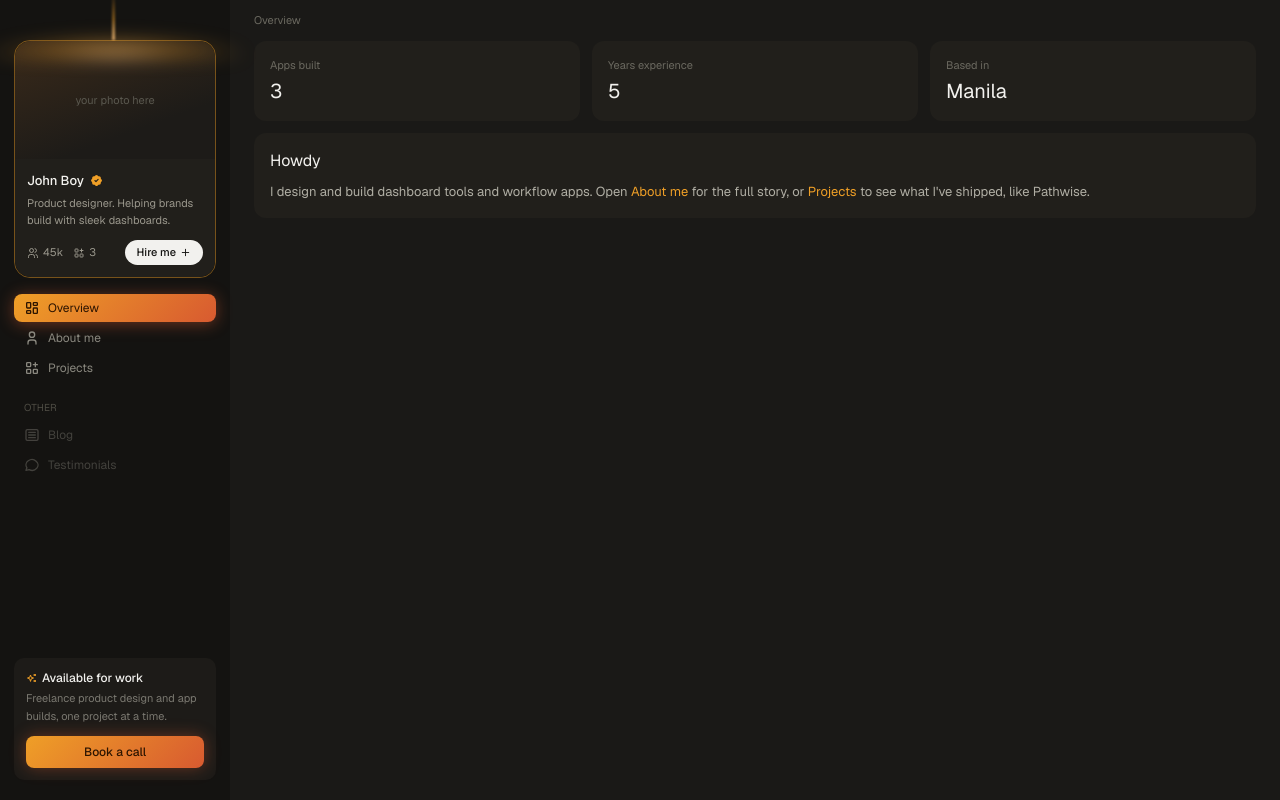
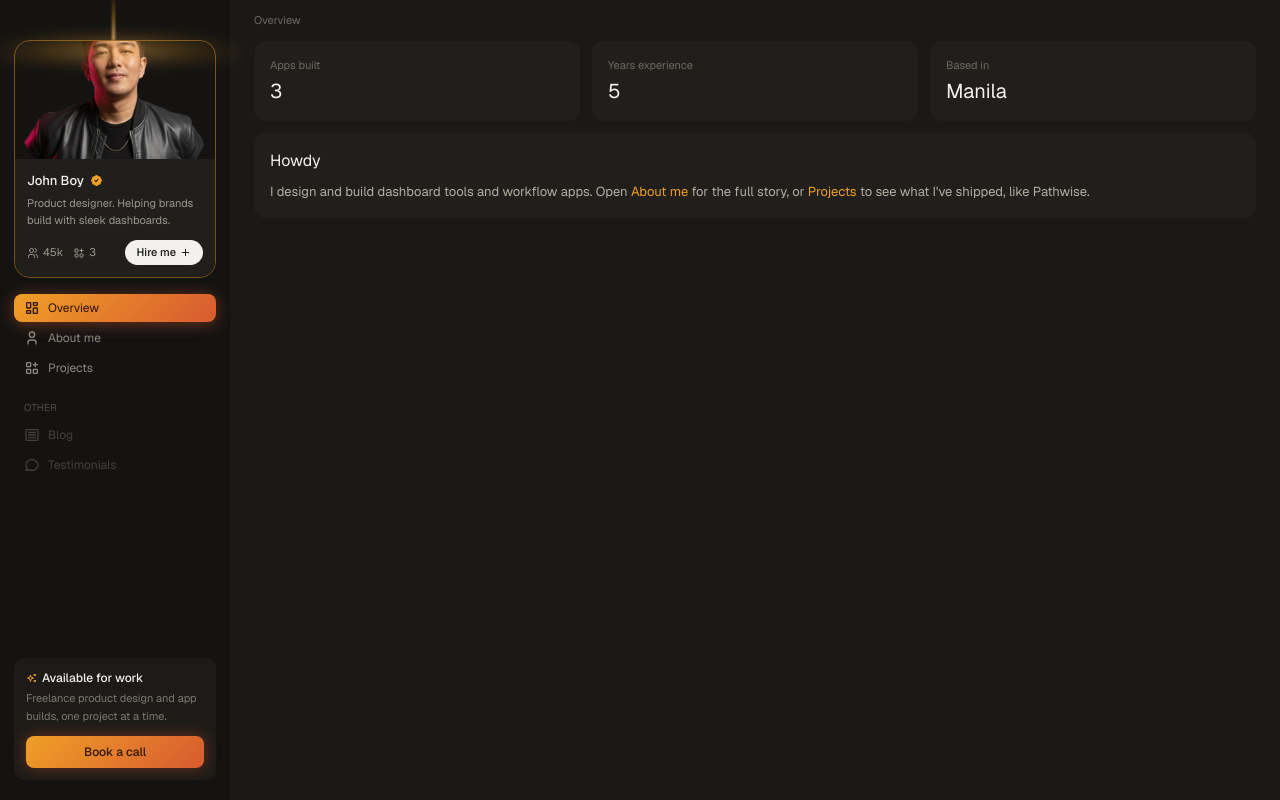
Before and after one commit to uixjohnboy-sys/resume-site, a Next.js app: page / in a window 1280 px wide. Built offline with nearby package versions, Linux system fonts and the light colour scheme.

Commit message:
Add John Boy's profile photo
Wire the actual headshot into the sidebar profile card and the
About me panel, replacing the placeholder blocks.

```diff
--- a/src/components/Sidebar.tsx
+++ b/src/components/Sidebar.tsx
@@ -1,5 +1,6 @@
 "use client";
 
+import Image from "next/image";
 import {
   IconLayoutDashboard,
   IconUser,
@@ -49,14 +50,15 @@
                 "radial-gradient(ellipse 50% 100% at 50% 100%, rgba(255,201,138,0.85) 0%, rgba(239,159,39,0.4) 35%, rgba(239,159,39,0) 72%)",
             }}
           />
-          <div
-            className="flex h-[118px] items-center justify-center rounded-t-2xl text-[11px]"
-            style={{
-              background: "linear-gradient(160deg, #3a2a1a, #1D1B18 70%)",
-              color: "#5A584F",
-            }}
-          >
-            your photo here
+          <div className="relative h-[118px] w-full overflow-hidden rounded-t-2xl">
+            <Image
+              src="/johnboy.png"
+              alt="John Boy"
+              fill
+              className="object-cover"
+              sizes="230px"
+              priority
+            />
           </div>
           <div className="rounded-b-2xl p-3" style={{ background: "var(--bg-card, #211F1B)" }}>
             <div className="mb-1 flex items-center gap-1.5">
--- a/src/components/panels/AboutPanel.tsx
+++ b/src/components/panels/AboutPanel.tsx
@@ -1,3 +1,5 @@
+import Image from "next/image";
+
 const tools = ["Figma", "Framer", "Claude Code", "React", "Notion"];
 const hobbies = ["Basketball", "Photography", "Gaming", "Sci-fi"];
 
@@ -21,11 +23,8 @@
   return (
     <div>
       <div className="mb-3 grid grid-cols-[180px_1fr] gap-3">
-        <div
-          className="flex aspect-square items-center justify-center overflow-hidden rounded-xl p-2 text-center text-xs"
-          style={{ background: "linear-gradient(135deg, #3a2a1a, #141311)", color: "#5A584F" }}
-        >
-          your photo here
+        <div className="relative aspect-square overflow-hidden rounded-xl">
+          <Image src="/johnboy.png" alt="John Boy" fill className="object-cover" sizes="180px" priority />
         </div>
         <div className="rounded-xl p-4" style={{ background: "var(--bg-card, #211F1B)" }}>
           <p className="mb-2 text-[11px]" style={{ color: "#6B6960" }}>
```
Also changed, not shown: public/johnboy.png (added), 1 other file (tests, documents, lock files or other folders).
